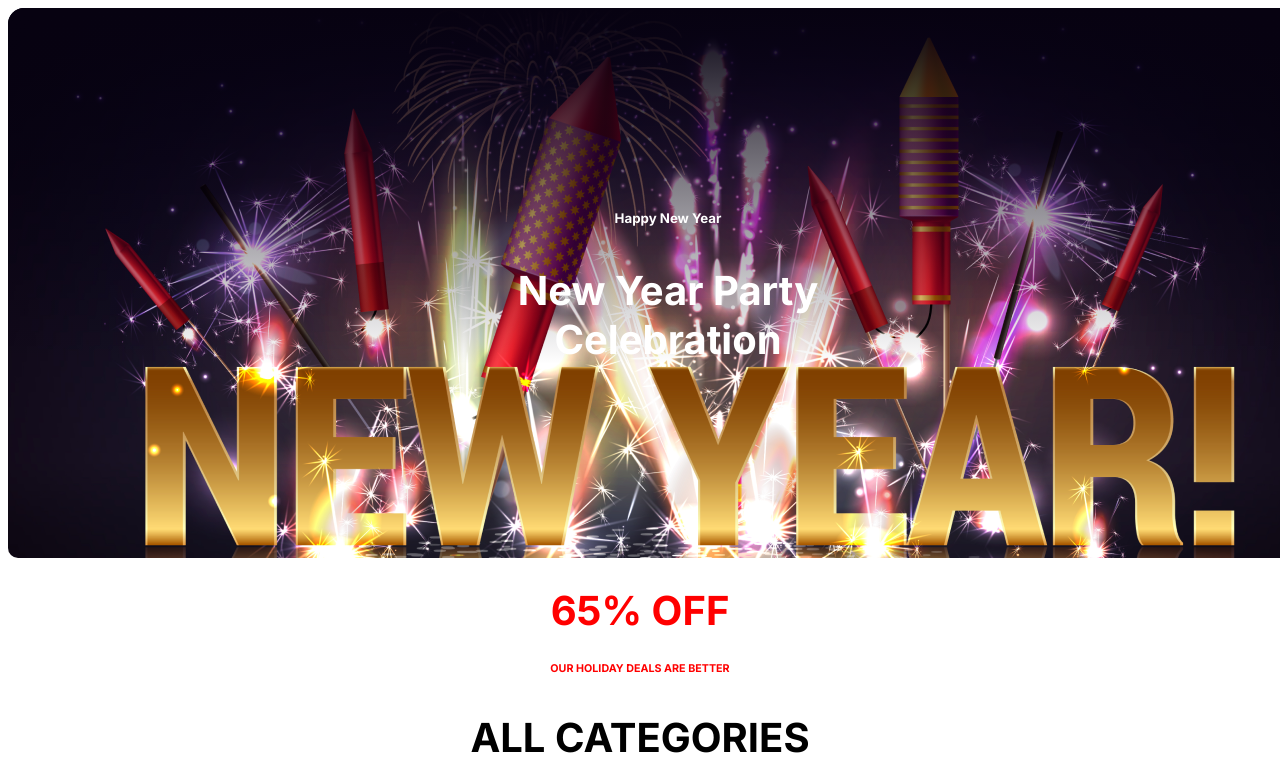
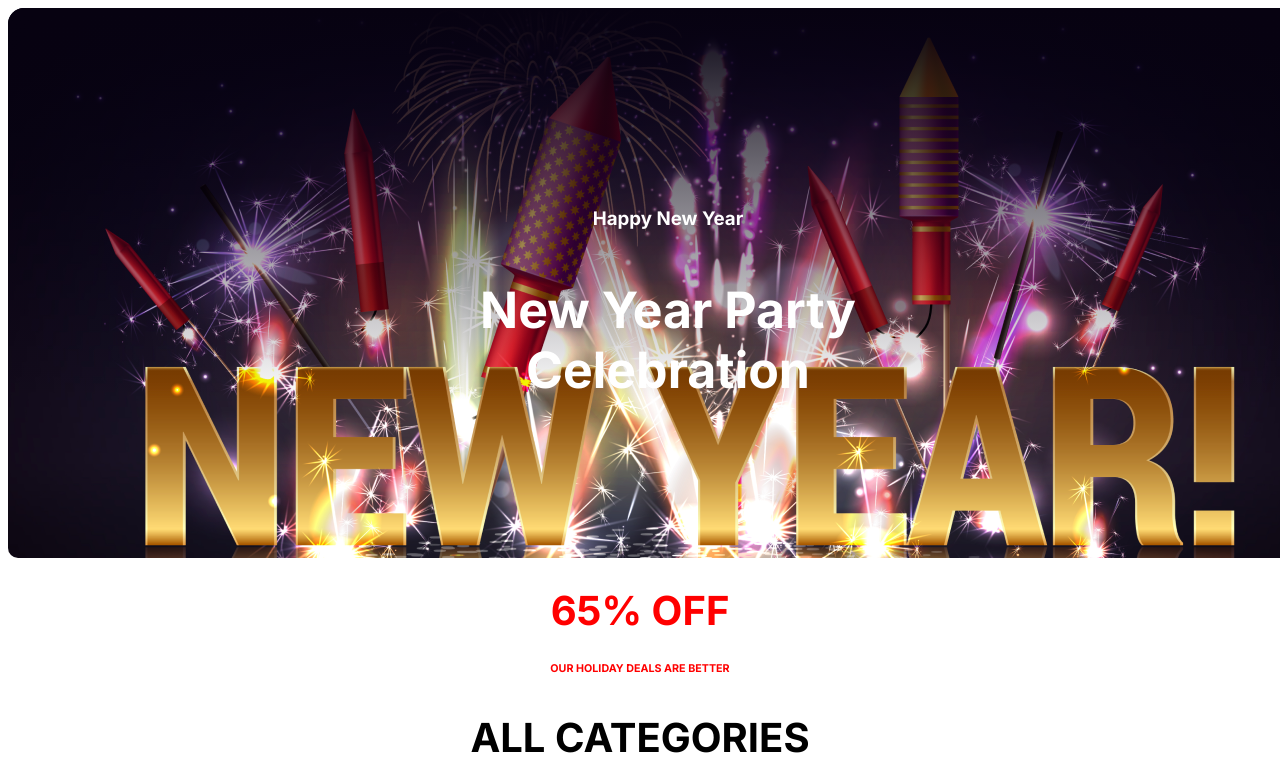
Before and after one commit to JSDelowar/New-Year-celebrations, a plain HTML site: page index.html in a window 1280 px wide. Shown: the top 768 px of the page. Drawn offline with Linux system fonts and the light colour scheme; a web font is replaced by a local one.

Commit message:
Style text

```diff
--- a/index.html
+++ b/index.html
@@ -16,7 +16,7 @@
 <body>
     <header>
         <nav>
-            <h5>Happy New Year</h5>
+            <h3>Happy New Year</h3>
             <p>New Year Party <br> Celebration</p>
         </nav>
     </header>
--- a/style.css
+++ b/style.css
@@ -22,7 +22,7 @@ nav {
     background: linear-gradient(180deg, #070211 0%, rgba(7, 2, 17, 0) 100%);
 }
 nav p {
-    font-size: 40px;
+    font-size: 50px;
     font-weight: 700;
 }
 /* discount section  */
```
